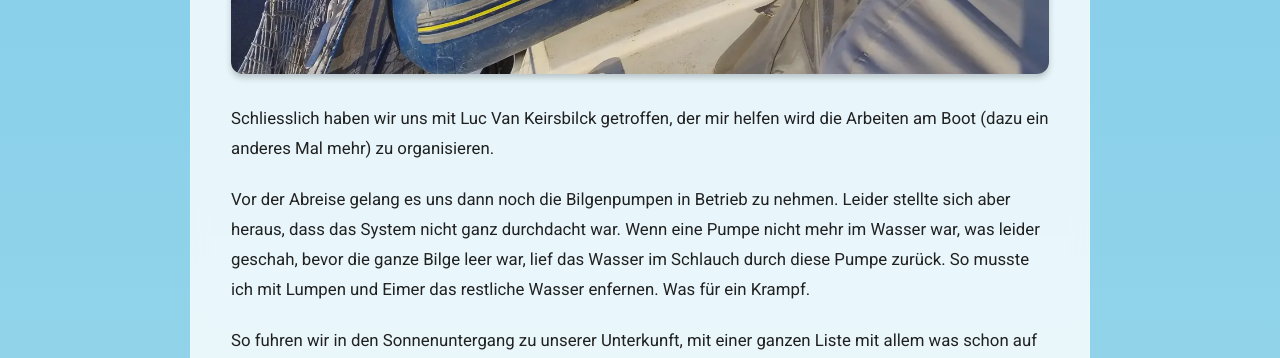
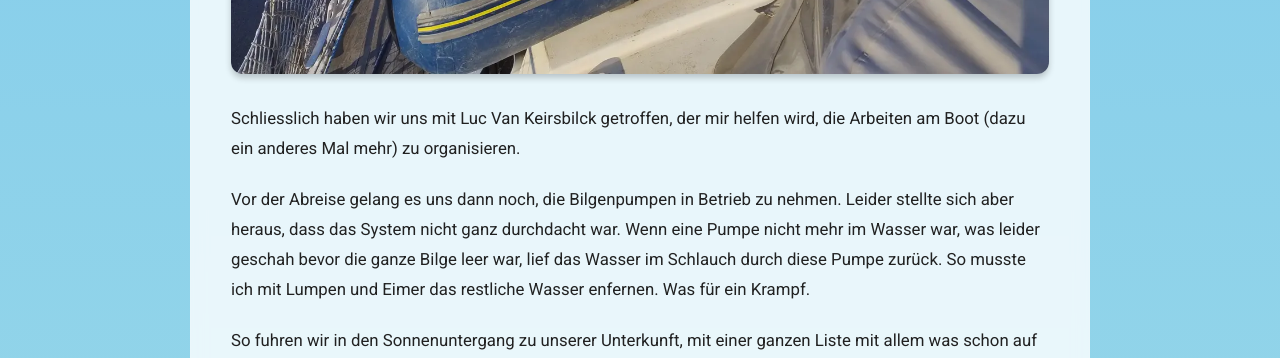
Before and after one commit to relyant/relyant.github.io, a Jekyll site: the page built from _posts/2025-12-30-was-alles-noch-kommt.md, in a window 1280 px wide and 900 px high, scrolled down 3445 px. Shown: the part 152-510 px from the top of the window. Built offline with Jekyll 4.4.1, drawn with Linux system fonts in a browser that asks for light colours; some of the changed text lies outside the part shown.

```diff
--- a/_posts/2025-12-30-was-alles-noch-kommt.md
+++ b/_posts/2025-12-30-was-alles-noch-kommt.md
@@ -23,9 +23,9 @@ Am nächsten Morgen ging es weiter mit der Inventur und auch mit der Entsorgung
 
 Zur Inventur gehörte es auch das Dinghy auszupacken und aufzublasen. Trotz "weichem" Boden hat dieses eine gute Grösse.
 ![Image](/assets/images/e7d3b3bdd31d671d89a5fe9d32e11ac1.webp)
-Schliesslich haben wir uns mit Luc Van Keirsbilck getroffen, der mir helfen wird die Arbeiten am Boot (dazu ein anderes Mal mehr) zu organisieren.
+Schliesslich haben wir uns mit Luc Van Keirsbilck getroffen, der mir helfen wird, die Arbeiten am Boot (dazu ein anderes Mal mehr) zu organisieren.
 
-Vor der Abreise gelang es uns dann noch die Bilgenpumpen in Betrieb zu nehmen. Leider stellte sich aber heraus, dass das System nicht ganz durchdacht war. Wenn eine Pumpe nicht mehr im Wasser war, was leider geschah, bevor die ganze Bilge leer war, lief das Wasser im Schlauch durch diese Pumpe zurück. So musste ich mit Lumpen und Eimer das restliche Wasser enfernen. Was für ein Krampf.
+Vor der Abreise gelang es uns dann noch, die Bilgenpumpen in Betrieb zu nehmen. Leider stellte sich aber heraus, dass das System nicht ganz durchdacht war. Wenn eine Pumpe nicht mehr im Wasser war, was leider geschah bevor die ganze Bilge leer war, lief das Wasser im Schlauch durch diese Pumpe zurück. So musste ich mit Lumpen und Eimer das restliche Wasser enfernen. Was für ein Krampf.
 
 So fuhren wir in den Sonnenuntergang zu unserer Unterkunft, mit einer ganzen Liste mit allem was schon auf dem Boot ist und mit allem, was ich noch anschaffen muss.
 ![Image](/assets/images/db594882df8218b56aec7237f1a87afa.webp)
```
Also changed, not shown: other parts of _posts/2025-12-30-was-alles-noch-kommt.md (+1 -1 lines).
